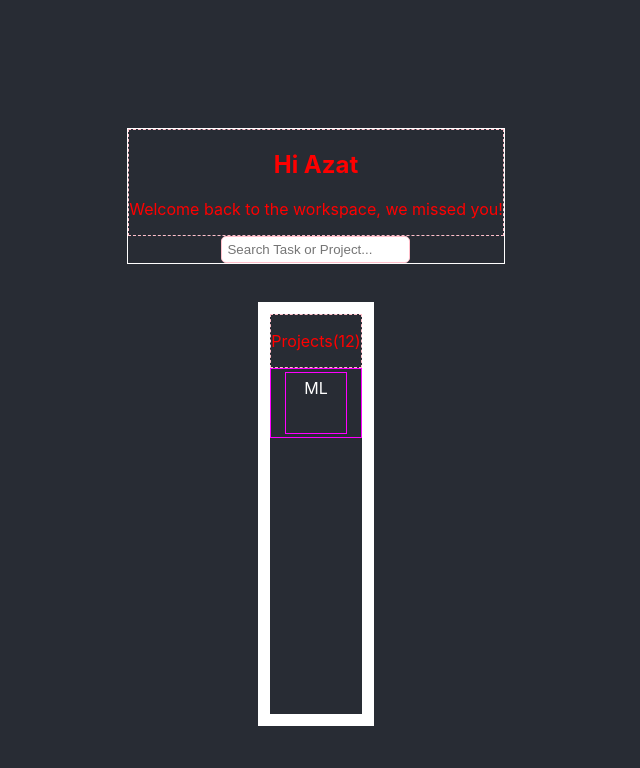
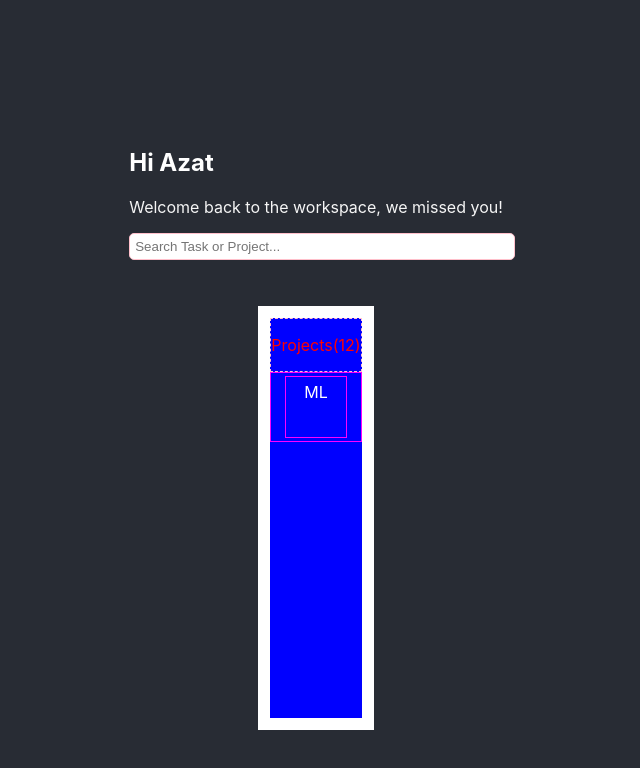
Before and after one commit to projectManager55/Project-Manager, a React (Create React App) app: page / in a window 1280 px wide. Shown: the top 768 px of the page, without its empty margins (324-964 px from the left). Built offline with nearby package versions, Linux system fonts and the light colour scheme.

Commit message:
Change CSS of the header

```diff
--- a/src/assets/App.css
+++ b/src/assets/App.css
@@ -23,15 +23,20 @@
   .header{
     background-color: 282c34;
     min-height: 15vh;
-    border: 1px solid white;
+
+    /* border: 1px solid white; */
   }
 
   /*
     greeting element
   */
   .header__greeting{
-    color: red;
-    border: 1px dashed pink;
+    color: white;
+    text-align: left;
+  }
+
+  .header__greeting p{
+    color: whitesmoke;
   }
 
   /*
@@ -39,6 +44,7 @@
   */
   .header__input{
     font-family: sans-serif;
+    width: 100%;
     padding: 5px;
     border: 1px solid pink;
     border-radius: 5px;
@@ -55,9 +61,9 @@
     projects-wrapper
   */
   .projects{
-    /* background-color: blue; */
+    background-color: blue;
     min-height: 50vh;
-    /* border: 1px solid black; */
+    border: 1px solid black;
     border: 0.75em solid;
   }
 
```
